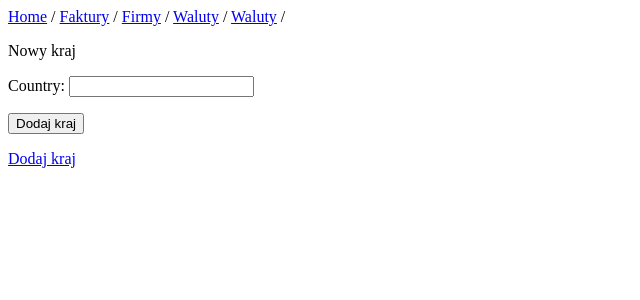
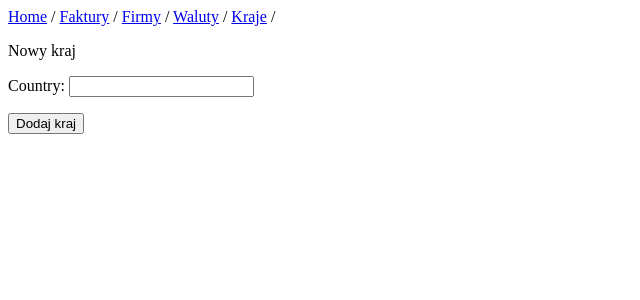
Before and after one commit to devsoft-pl/invoice-factory, a Django app: page /countries/create/ in a window 1280 px wide. Shown: the top 300 px of the page, without its empty margins (0-640 px from the left). Run offline with Django 3.2, Linux system fonts and the light colour scheme; parts of the project's set-up code (start-up, migrations or seed data) failed here and were passed over.

Commit message:
zmiany pod nowa aplikacje countries

```diff
--- a/templates/base.html
+++ b/templates/base.html
@@ -3,7 +3,7 @@
   <a href="{% url 'invoices:list_invoices' %}">Faktury</a> /
   <a href="{% url 'companies:list_companies' %}">Firmy</a> /
   <a href="{% url 'invoices:list_currencies' %}">Waluty</a> /
-  <a href="{% url 'countries:list_countries' %}">Waluty</a> /
+  <a href="{% url 'countries:list_countries' %}">Kraje</a> /
 </p>
 
 {% block content %}{% endblock content %}
--- a/templates/create_company.html
+++ b/templates/create_company.html
@@ -10,4 +10,6 @@
     <button name="submit">Dodaj firmę</button>
   </form>
 
+  <a href="{% url 'countries:create_country' %}?next={% url 'companies:create_company' %}">Dodaj kraj</a>
+
 {% endblock content %}
--- a/templates/create_country.html
+++ b/templates/create_country.html
@@ -10,6 +10,4 @@
     <button name="submit">Dodaj kraj</button>
   </form>
 
-  <a href="{% url 'countries:create_country' %}?next={% url 'companies:create_company' %}">Dodaj kraj</a>
-
 {% endblock content %}
```
